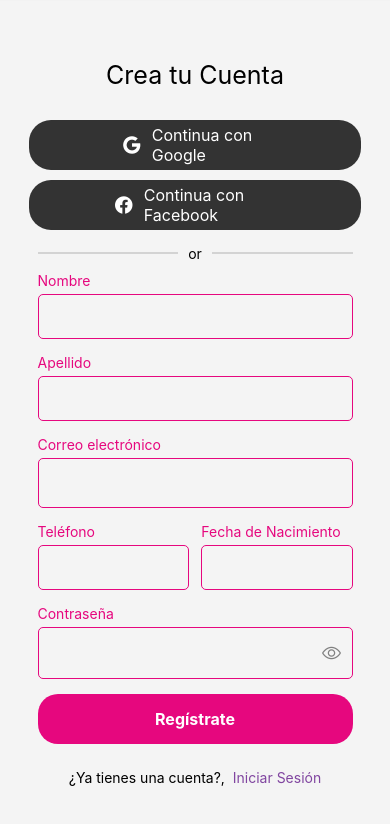
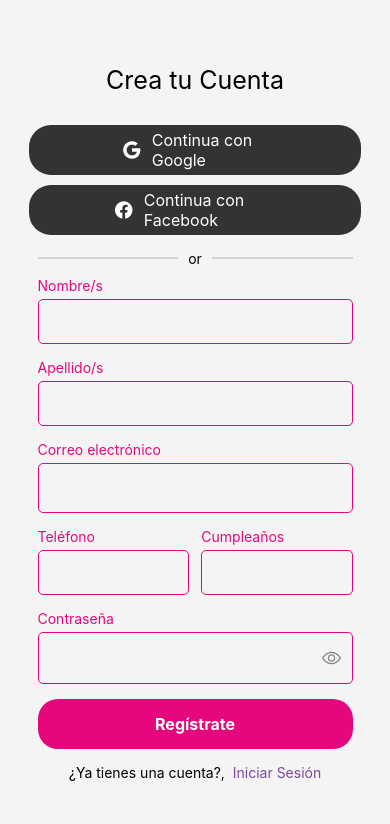
Before and after one commit to XicoNemi/mobile-app, a React Native app: screen /RegisterScreen in a window 390 px wide. Shown: the top 824 px of the page. Built offline with nearby package versions, Linux system fonts and the light colour scheme.

Commit message:
feat: Remove hardcoded text and implement Language Provider in components

```diff
--- a/app/components/register/NameComponent.jsx
+++ b/app/components/register/NameComponent.jsx
@@ -1,12 +1,20 @@
-import React, { useState } from "react";
+import React, { useState, useEffect } from "react";
 import { View, Text, TextInput, StyleSheet } from "react-native";
 import Colors from "../../utils/Colors";
 import SizeConstants from "../../utils/SizeConstants";
+import LanguageProvider from "../../lenguage/LanguageProvider";
+import AssignLenguaje from "../../lenguage/AssignLenguage";
 
 const NameComponent = ({ name, setName, lastName, setLastName }) => {
   const [error, setError] = useState({});
   const [isValidName, setIsValidName] = useState(false);
   const [isValidLastName, setIsValidLastName] = useState(false);
+  const [typingTimeout, setTypingTimeout] = useState(null);
+  const [textsLeng, setTextsLeng] = useState(LanguageProvider.spa);
+
+  useEffect(() => {
+    AssignLenguaje(setTextsLeng);
+  }, []);
 
   const handleInputChange = (field, value) => {
     if (field === "name") {
@@ -15,27 +23,38 @@ const NameComponent = ({ name, setName, lastName, setLastName }) => {
       setLastName(value);
     }
 
-    verifyInput(field, value);
+    if (typingTimeout) clearTimeout(typingTimeout);
+
+    setError((prevError) => ({
+      ...prevError,
+      [field]: "",
+    }));
+
+    setTypingTimeout(
+      setTimeout(() => {
+        verifyInput(field, value);
+      }, 2000)
+    );
   };
 
   const verifyInput = (field, value) => {
     switch (field) {
       case "name":
-        const isValidName = value && value.length >= 2;
+        const isValidName = value && value.length >= 5;
         setIsValidName(isValidName);
         setError((prevError) => ({
           ...prevError,
-          name: isValidName ? "" : "El nombre debe tener al menos 2 caracteres.",
+          name: isValidName ? "" : textsLeng.RegisterScreen.nameError,
         }));
         break;
       case "lastName":
-        const isValidLastName = value && value.length >= 2;
+        const isValidLastName = value && value.length >= 5;
         setIsValidLastName(isValidLastName);
         setError((prevError) => ({
           ...prevError,
           lastName: isValidLastName
             ? ""
-            : "El apellido debe tener al menos 2 caracteres.",
+            : textsLeng.RegisterScreen.lastNameError,
         }));
         break;
       default:
@@ -46,7 +65,7 @@ const NameComponent = ({ name, setName, lastName, setLastName }) => {
   return (
     <View style={styles.container}>
       {/* Nombre */}
-      <Text style={styles.label}>Nombre</Text>
+      <Text style={styles.label}>{textsLeng.RegisterScreen.name}</Text>
       <TextInput
         style={[
           styles.input,
@@ -59,7 +78,7 @@ const NameComponent = ({ name, setName, lastName, setLastName }) => {
       {error.name && <Text style={styles.errorText}>{error.name}</Text>}
 
       {/* Apellido */}
-      <Text style={styles.label}>Apellido</Text>
+      <Text style={styles.label}>{textsLeng.RegisterScreen.lastName}</Text>
       <TextInput
         style={[
           styles.input,
@@ -82,7 +101,6 @@ const styles = StyleSheet.create({
   label: {
     color: Colors.primary,
     marginBottom: 5,
-
   },
   input: {
     height: 45,
--- a/app/components/register/PhoneAndBirthdayComponent.jsx
+++ b/app/components/register/PhoneAndBirthdayComponent.jsx
@@ -1,4 +1,4 @@
-import React, { useState } from "react";
+import React, { useState, useEffect } from "react";
 import {
   View,
   Text,
@@ -9,6 +9,8 @@ import {
 import DateTimePicker from "@react-native-community/datetimepicker";
 import Colors from "../../utils/Colors";
 import SizeConstants from "../../utils/SizeConstants";
+import LanguageProvider from "../../lenguage/LanguageProvider";
+import AssignLenguaje from "../../lenguage/AssignLenguage";
 
 const PhoneAndBirthdayComponent = ({
   tel,
@@ -16,10 +18,17 @@ const PhoneAndBirthdayComponent = ({
   birthday,
   setBirthday,
 }) => {
+  const [textsLeng, setTextsLeng] = useState(LanguageProvider.spa);
   const [showDatePicker, setShowDatePicker] = useState(false);
   const [error, setError] = useState({});
   const [isValidTel, setIsValidTel] = useState(false);
   const [isValidBirthday, setIsValidBirthday] = useState(false);
+  const [typingTimeout, setTypingTimeout] = useState(null);
+
+
+  useEffect(() => {
+    AssignLenguaje(setTextsLeng);
+  }, []);
 
   const handleInputChange = (field, value) => {
     if (field === "tel") {
@@ -28,7 +37,18 @@ const PhoneAndBirthdayComponent = ({
       setBirthday(value);
     }
 
-    verifyInput(field, value);
+    if (typingTimeout) clearTimeout(typingTimeout);
+
+    setError((prevError) => ({
+      ...prevError,
+      [field]: "", // Elimina el mensaje de error al escribir
+    }));
+
+    setTypingTimeout(
+      setTimeout(() => {
+        verifyInput(field, value);
+      }, 2000)
+    );
   };
 
   const verifyInput = (field, value) => {
@@ -41,7 +61,7 @@ const PhoneAndBirthdayComponent = ({
           ...prevError,
           tel: isValidTel
             ? ""
-            : "El número de teléfono debe tener 10 dígitos.",
+            : textsLeng.RegisterScreen.enterEmail.texts.invalidPhone,
         }));
         break;
       case "birthday":
@@ -71,7 +91,7 @@ const PhoneAndBirthdayComponent = ({
             setIsValidBirthday(false);
             setError((prevError) => ({
               ...prevError,
-              birthday: "La fecha de nacimiento no puede ser una fecha futura.",
+              birthday:  textsLeng.RegisterScreen.enterEmail.texts.futureDate,
             }));
           } else {
             setIsValidBirthday(true);
@@ -84,7 +104,7 @@ const PhoneAndBirthdayComponent = ({
           setIsValidBirthday(false);
           setError((prevError) => ({
             ...prevError,
-            birthday: "La fecha debe tener el formato DD-MM-AAAA.",
+            birthday: textsLeng.RegisterScreen.enterEmail.texts.dateFormat,
           }));
         }
         break;
@@ -110,7 +130,7 @@ const PhoneAndBirthdayComponent = ({
       <View style={styles.rowContainer}>
         {/* Teléfono */}
         <View style={styles.inputContainer}>
-          <Text style={styles.label}>Teléfono</Text>
+          <Text style={styles.label}>{textsLeng.RegisterScreen.tel}</Text>
           <TextInput
             style={[
               styles.input,
@@ -126,7 +146,7 @@ const PhoneAndBirthdayComponent = ({
 
         {/* Fecha de Nacimiento */}
         <View style={styles.inputContainer}>
-          <Text style={styles.label}>Fecha de Nacimiento</Text>
+          <Text style={styles.label}>{textsLeng.RegisterScreen.birthday}</Text>
           <TouchableOpacity onPress={() => setShowDatePicker(true)}>
             <TextInput
               style={[
@@ -161,7 +181,6 @@ const styles = StyleSheet.create({
     width: "90%",
     marginBottom: 15,
     marginTop: -5
-
   },
   rowContainer: {
     flexDirection: "row",
--- a/app/lenguage/LanguageProvider.jsx
+++ b/app/lenguage/LanguageProvider.jsx
@@ -28,6 +28,9 @@ const LanguageProvider = {
         texts: {
           invalidEmail: "Please enter a valid email address.",
           errorNext: "Email field is required.",
+          invalidPhone: "Please enter a valid phone number.",
+          futureDate: "The selected date cannot be in the future.",
+          dateFormat: "Please enter the date in DD-MM-YYYY format.",
         },
       },
       loginPassword: {
@@ -43,6 +46,17 @@ const LanguageProvider = {
       lastName: "Last name/s",
       register: "Register",
       alreadyAccount: "Already have an account?, ",
+      nameError: "Name must be at least 5 characters long.",
+      lastNameError: "Last name must be at least 5 characters long.",
+      birthday: "Birthday",
+      tel: "Phone",
+      enterEmail: {
+        texts: {
+          invalidPhone: "Please enter a valid phone number.",
+          futureDate: "The selected date cannot be in the future.",
+          dateFormat: "Please enter the date in DD-MM-YYYY format.",
+        },
+      },
     },
     HomeScreen: {
       start: "Start",
@@ -93,6 +107,9 @@ const LanguageProvider = {
           invalidEmail:
             "Por favor ingrese una dirección de correo electrónico válida.",
           errorNext: "El campo de correo es obligatorio.",
+          invalidPhone: "Por favor ingrese un número de teléfono válido.",
+          futureDate: "La fecha seleccionada no puede ser en el futuro.",
+          dateFormat: "Por favor ingrese la fecha en formato DD-MM-AAAA.",
         },
       },
       loginPassword: {
@@ -107,6 +124,17 @@ const LanguageProvider = {
       lastName: "Apellido/s",
       register: "Regístrate",
       alreadyAccount: "¿Ya tienes una cuenta?, ",
+      nameError: "El nombre debe tener al menos 5 caracteres.",
+      lastNameError: "El apellido debe tener al menos 5 caracteres.",
+      birthday: "Cumpleaños",
+      tel: "Teléfono",
+      enterEmail: {
+        texts: {
+          invalidPhone: "Por favor ingrese un número de teléfono válido.",
+          futureDate: "La fecha seleccionada no puede ser en el futuro.",
+          dateFormat: "Por favor ingrese la fecha en formato DD-MM-AAAA.",
+        },
+      },
     },
     HomeScreen: {
       start: "Inicio",
--- a/app/screens/authScreens/RegisterScreen.jsx
+++ b/app/screens/authScreens/RegisterScreen.jsx
@@ -150,7 +150,7 @@ const styles = StyleSheet.create({
     fontWeight: "bold",
   },
   loginText: {
-    marginTop: 15,
+    marginTop: 5,
     color: "black",
   },
   loginLink: {
```
